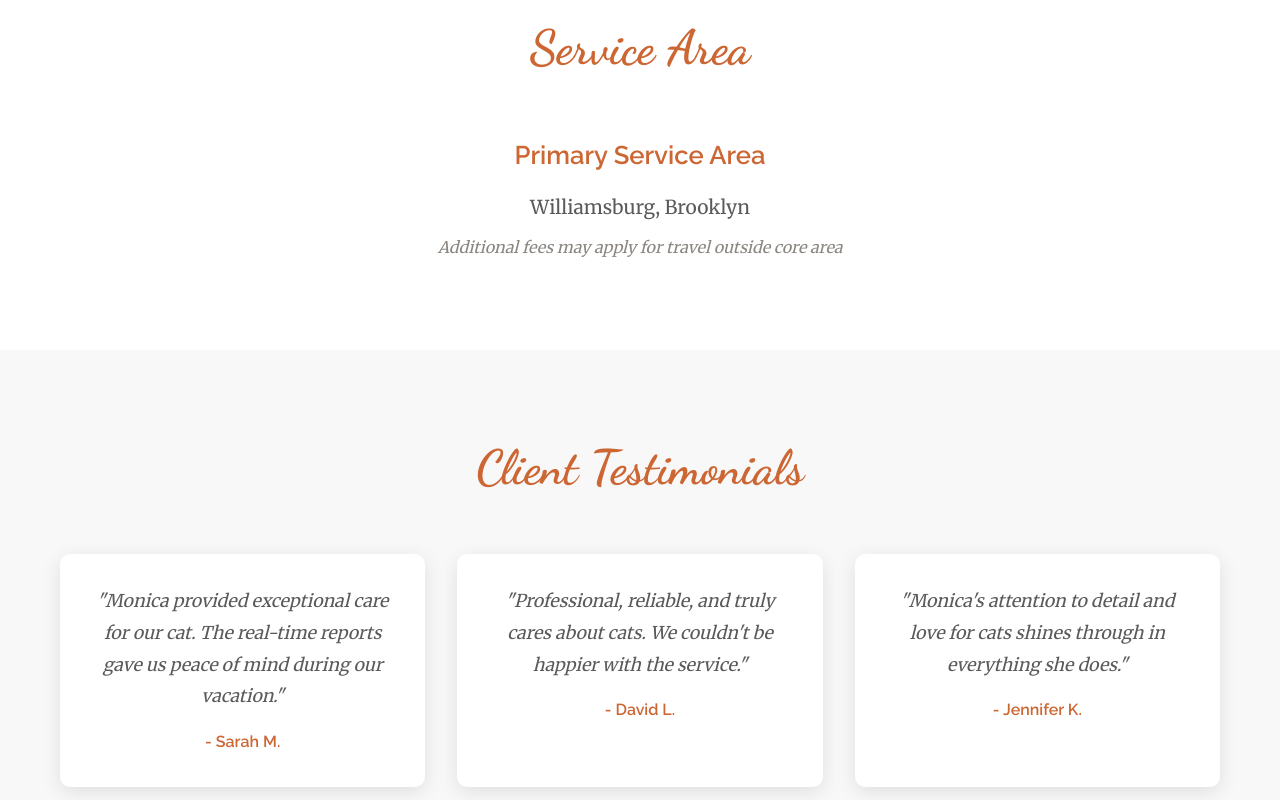
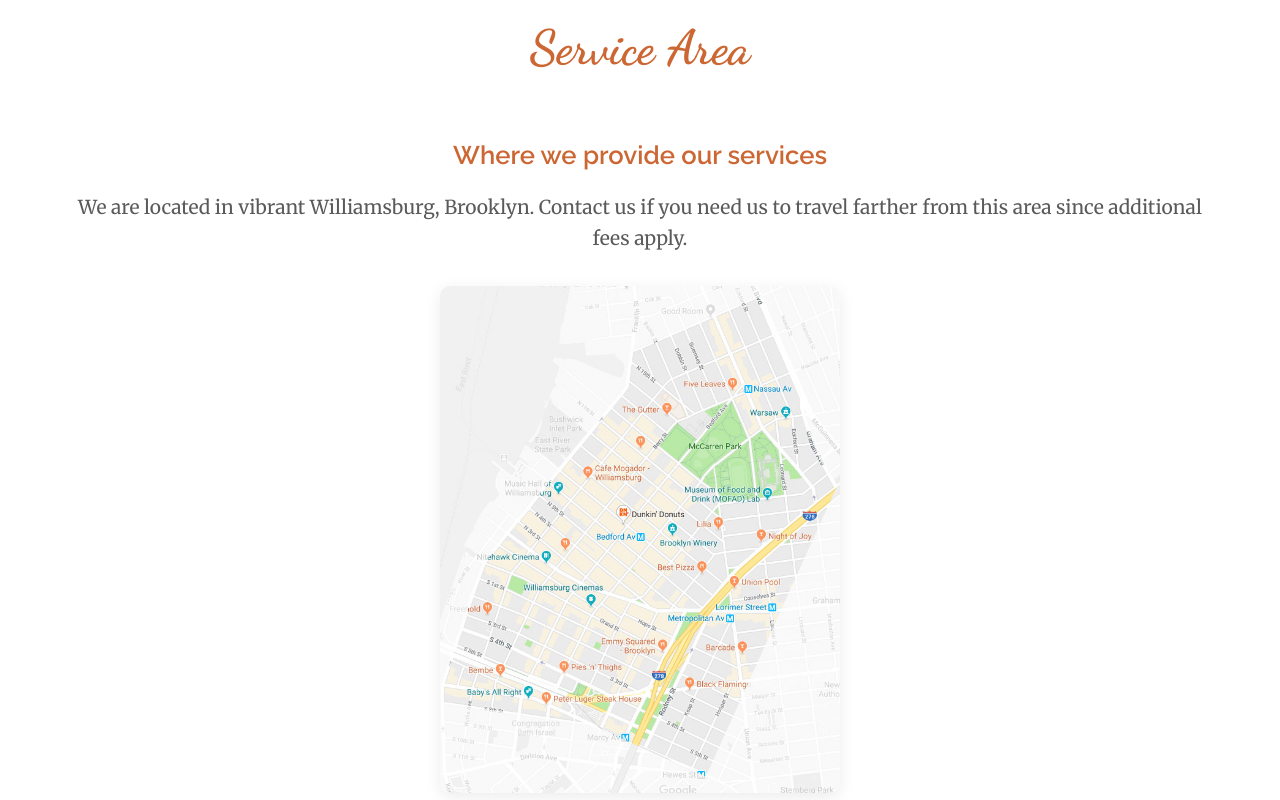
Before and after one commit to mrozanski/williamsburg-dog-walkers, a plain HTML site: page index.html in a window 1280 px wide. Shown: the part 2500-3300 px from the top of the page. Drawn offline with Linux system fonts and the light colour scheme.

Commit message:
Add area map img

```diff
--- a/index.html
+++ b/index.html
@@ -107,9 +107,9 @@
         <div class="container">
             <h2 class="section-title slide-in">Service Area</h2>
             <div class="area-content slide-in-up">
-                <h3>Primary Service Area</h3>
-                <p>Williamsburg, Brooklyn</p>
-                <p><em>Additional fees may apply for travel outside core area</em></p>
+                <h3>Where we provide our services</h3>
+                <p>We are located in vibrant Williamsburg, Brooklyn. Contact us if you need us to travel farther from this area since additional fees apply.</p>
+                <img src="area-map2.jpg" alt="Williamsburg Service Area Map" class="area-map" />
             </div>
         </div>
     </section>
--- a/styles.css
+++ b/styles.css
@@ -256,6 +256,23 @@ section {
 .area-content em {
     color: var(--color-text-light);
     font-size: 1rem;
+}
+
+.area-map {
+    display: block;
+    margin: 2rem auto 0 auto;
+    max-width: 400px;
+    width: 100%;
+    height: auto;
+    border-radius: 10px;
+    box-shadow: 0 4px 16px rgba(0,0,0,0.08);
+}
+
+@media (max-width: 600px) {
+    .area-map {
+        max-width: 95vw;
+        margin-top: 1.2rem;
+    }
 }
 
 /* Testimonials Section */
```
Also changed, not shown: area-map2.jpg (added).
